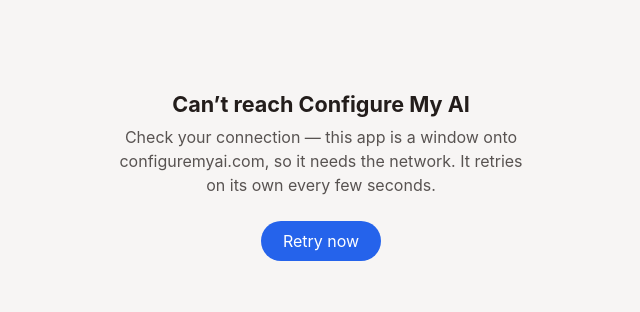
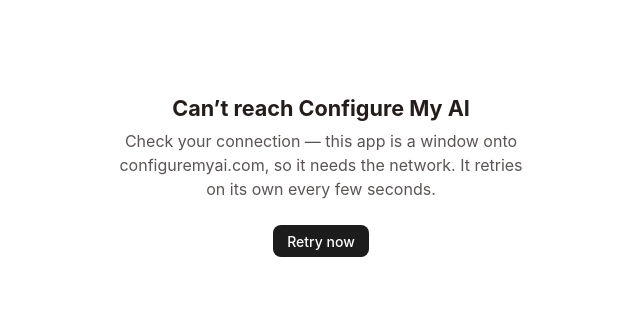
Before and after one commit to 9thdesigns/configure-my-ai-desktop, an Electron app: page src/offline.html in a window 1280 px wide. Shown: the part 224-536 px from the top of the page, without its empty margins (319-959 px from the left). Drawn offline with Linux system fonts and the light colour scheme.

Commit message:
Offline page: button follows the native button system; page on the new body colours
The Retry button becomes the web app's primary md button (32px, 14px
medium, rounded-lg, solid ink, soft press, focus-visible ring) instead of a
brand-blue pill, and the page uses the pane colours (#ffffff / #0a0a0a).

Co-Authored-By: Claude Opus 5.5 <noreply@anthropic.com>
Claude-Session: https://claude.ai/code/session_01QeBbcayMEPvZmqgaNARL7b

```diff
--- a/src/offline.html
+++ b/src/offline.html
@@ -27,25 +27,43 @@
       place-items: center;
       min-height: 100vh;
       font-family: -apple-system, BlinkMacSystemFont, "Segoe UI", sans-serif;
-      background: #f7f5f4;
+      /* The web app's body (pane) colour, so the window doesn't flash a
+         different page colour while offline. */
+      background: #ffffff;
       color: #231d1b;
+      /* The web app's primary button (t419u button system): solid ink. */
+      --btn-bg: #1c1c1c;
+      --btn-ink: #ffffff;
     }
     @media (prefers-color-scheme: dark) {
-      body { background: #100c0b; color: #f4f1ef; }
+      body { background: #0a0a0a; color: #f4f1ef; --btn-bg: #f5f5f5; --btn-ink: #0a0a0a; }
     }
     main { text-align: center; padding: 48px 24px; max-width: 26rem; }
     h1 { font-size: 1.35rem; margin: 0 0 8px; }
     p { margin: 0 0 24px; opacity: 0.75; line-height: 1.5; }
+    /* Primary, size md: 32px tall, 14px medium text, rounded-lg, soft press. */
     button {
+      appearance: none;
       font: inherit;
-      padding: 10px 22px;
+      font-size: 14px;
+      font-weight: 500;
+      height: 32px;
+      padding: 0 14px;
       border: 0;
-      border-radius: 999px;
-      background: #2563eb;
-      color: #fff;
+      border-radius: 8px;
+      background: var(--btn-bg);
+      color: var(--btn-ink);
       cursor: pointer;
+      transition: transform 80ms ease-out, opacity 80ms ease-out;
     }
-    button:hover { background: #1d4ed8; }
+    button:hover { opacity: 0.88; }
+    button:active { transform: scale(0.98); opacity: 0.8; }
+    button:focus { outline: none; }
+    button:focus-visible { outline: 2px solid var(--btn-bg); outline-offset: 2px; }
+    @media (prefers-reduced-motion: reduce) {
+      button { transition: none; }
+      button:active { transform: none; }
+    }
   </style>
 </head>
 <body>
```
Also changed, not shown: test/offline-page.test.js (added, +36 -0 lines).
